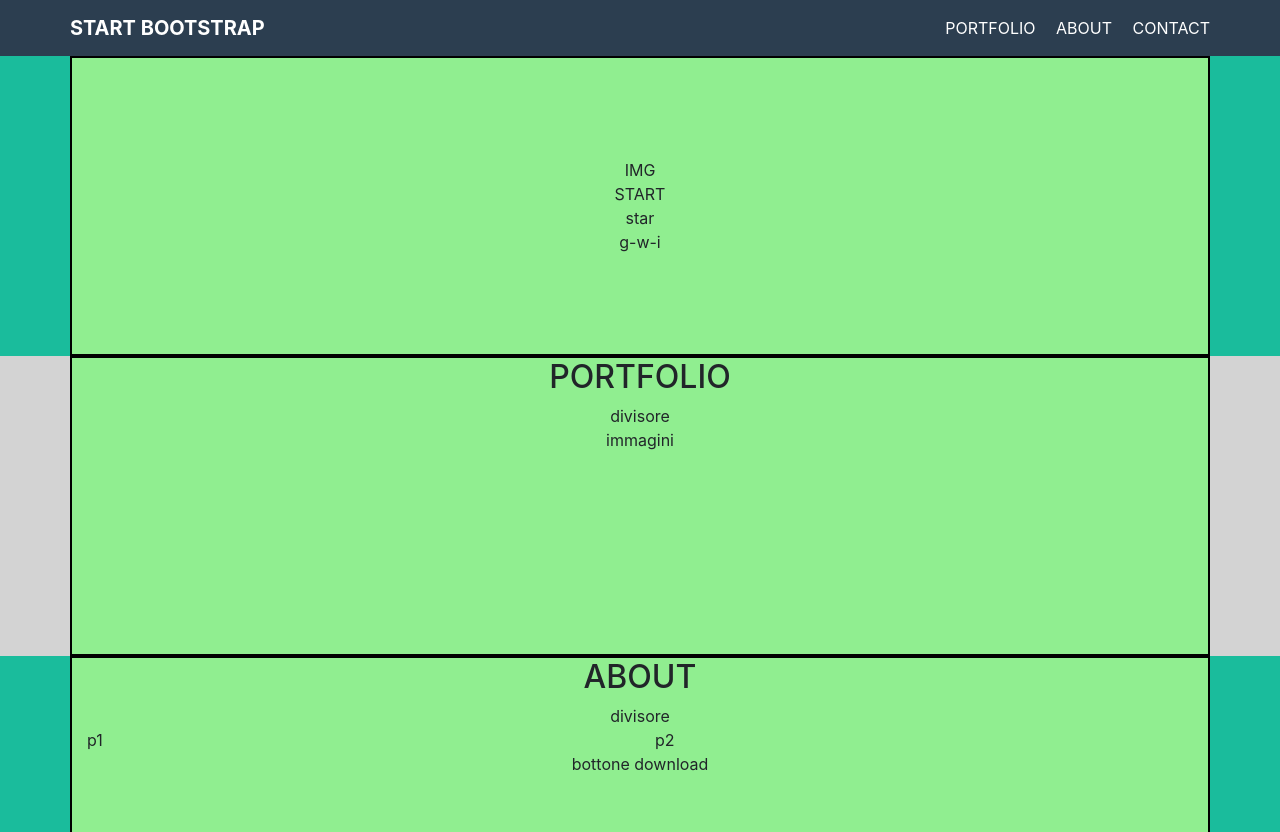
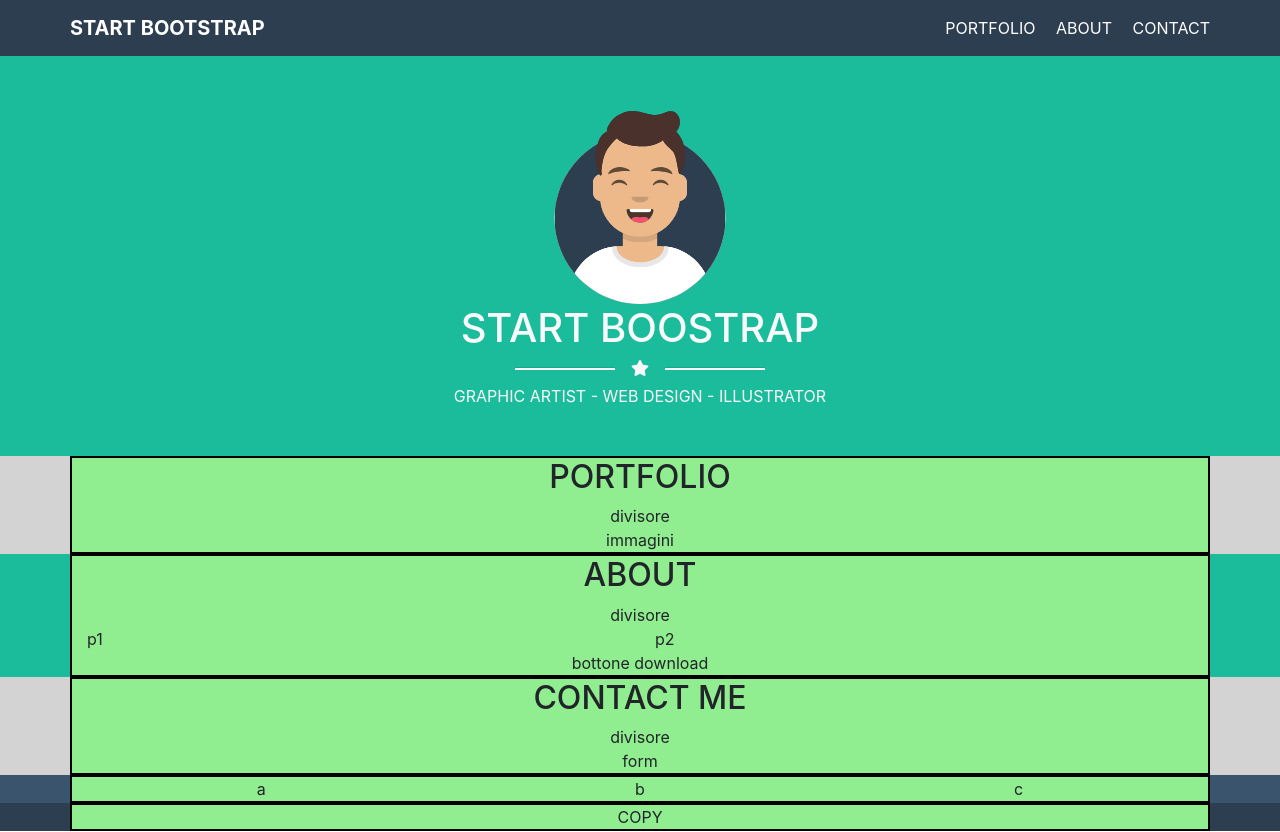
Before and after one commit to AndreiBurbulia/html-css-bootstrap-freelancer, a plain HTML site: page index.html in a window 1280 px wide. Shown: the top 832 px of the page. Drawn offline with nearby package versions, Linux system fonts and the light colour scheme.

Commit message:
introduction Complete

```diff
--- a/assets/css/style.css
+++ b/assets/css/style.css
@@ -1,14 +1,18 @@
 /* Debbug item */
-
-section{
-    height: 300px;
-}
 
 .dbg{
     height: 100%;
     width: 100%;
     background-color: lightgreen;
     border: 2px solid black;
+}
+/********************** Utility **********************/
+
+.middle_line{
+    display: inline-block;
+    border-bottom: 2px solid;
+    width: 100px;
+    margin: 0;
 }
 
 /********************** Header **********************/
@@ -25,7 +29,13 @@ header{
 /*------ Introduction ------*/
 .introduction{
     background-color: #1ABC9C;
+
 }
+.introduction img{
+    height: 200px;
+}
+
+
 /*------ Portfolio ------*/
 .portfolio{
     background-color: lightgray;
--- a/index.html
+++ b/index.html
@@ -4,6 +4,9 @@
     <!-- Required meta tags -->
     <meta charset="utf-8">
     <meta name="viewport" content="width=device-width, initial-scale=1, shrink-to-fit=no">
+
+    <!-- Font Awensome -->
+    <link rel="stylesheet" href="https://cdnjs.cloudflare.com/ajax/libs/font-awesome/5.15.3/css/all.min.css" integrity="sha512-iBBXm8fW90+nuLcSKlbmrPcLa0OT92xO1BIsZ+ywDWZCvqsWgccV3gFoRBv0z+8dLJgyAHIhR35VZc2oM/gI1w==" crossorigin="anonymous" />
 
     <!-- Bootstrap CSS -->
     <link rel="stylesheet" href="https://cdn.jsdelivr.net/npm/bootstrap@4.6.0/dist/css/bootstrap.min.css" integrity="sha384-B0vP5xmATw1+K9KRQjQERJvTumQW0nPEzvF6L/Z6nronJ3oUOFUFpCjEUQouq2+l" crossorigin="anonymous">
@@ -36,12 +39,18 @@
 
         <!-- Section Introduction -->
         <section class="introduction">
-            <div class="container d-flex align-items-center justify-content-center text-center dbg">
-                <div class="row   flex-column ">
-                                               <div class="col">IMG</div>
-                    <div class="col">START</div>
-                    <div class="col">star</div>
-                    <div class="col">g-w-i</div>
+            <div class="container d-flex align-items-center         justify-content-center text-center ">
+                <div class="row flex-column py-5">
+                    <div class="col">
+                        <img class="rounded" src="./assets/img/avatar.svg" alt="Avatar of men">
+                    </div>
+                    <div class="col h1 text-light">START BOOSTRAP</div>
+                    <div class="col d-flex align-items-center justify-content-center text-light ">
+                        <hr class="middle_line">
+                        <i class="fas fa-star px-3 "></i>
+                        <hr class="middle_line">
+                    </div>
+                    <span class="col text-light mt-2">GRAPHIC ARTIST - WEB DESIGN - ILLUSTRATOR</span>
                 </div>
             </div>
         </section>
```
